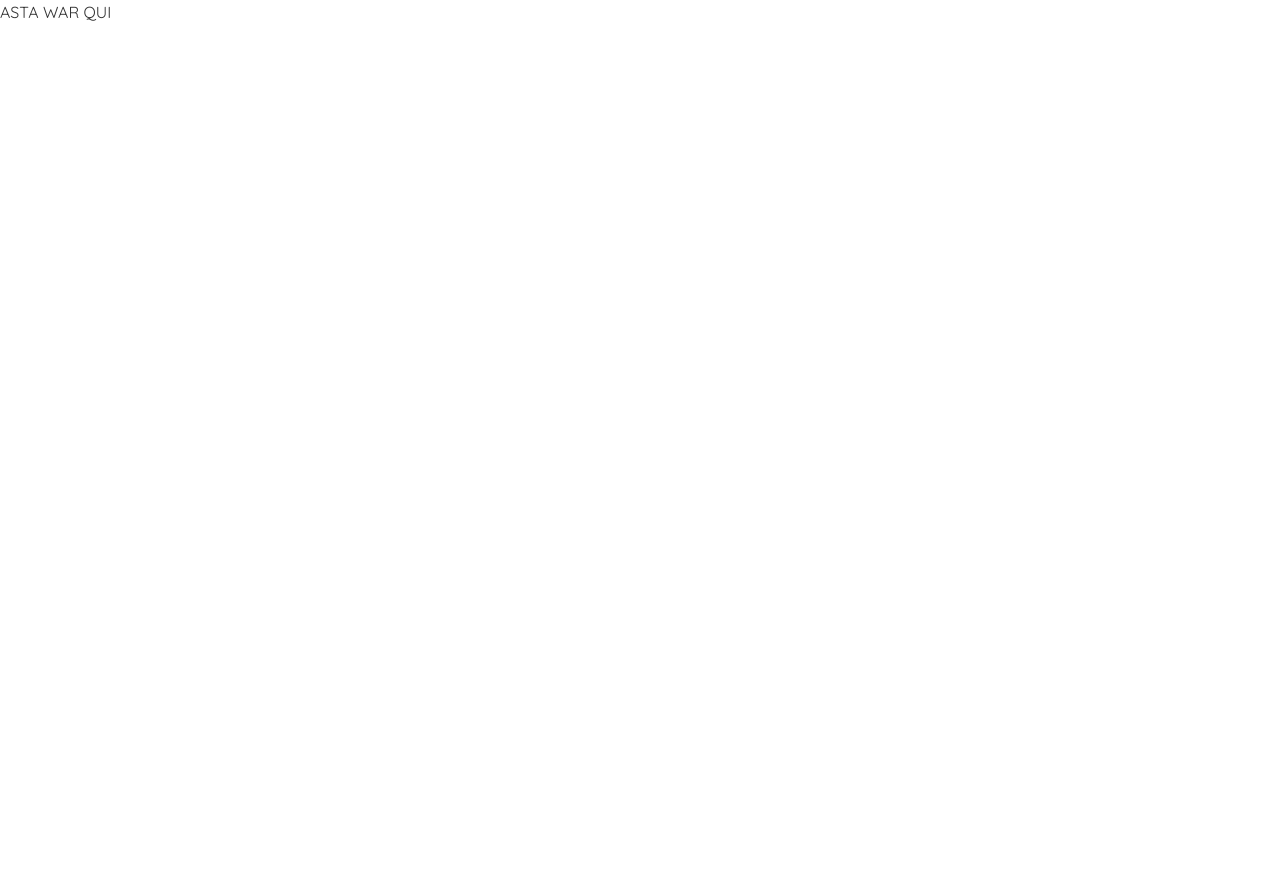
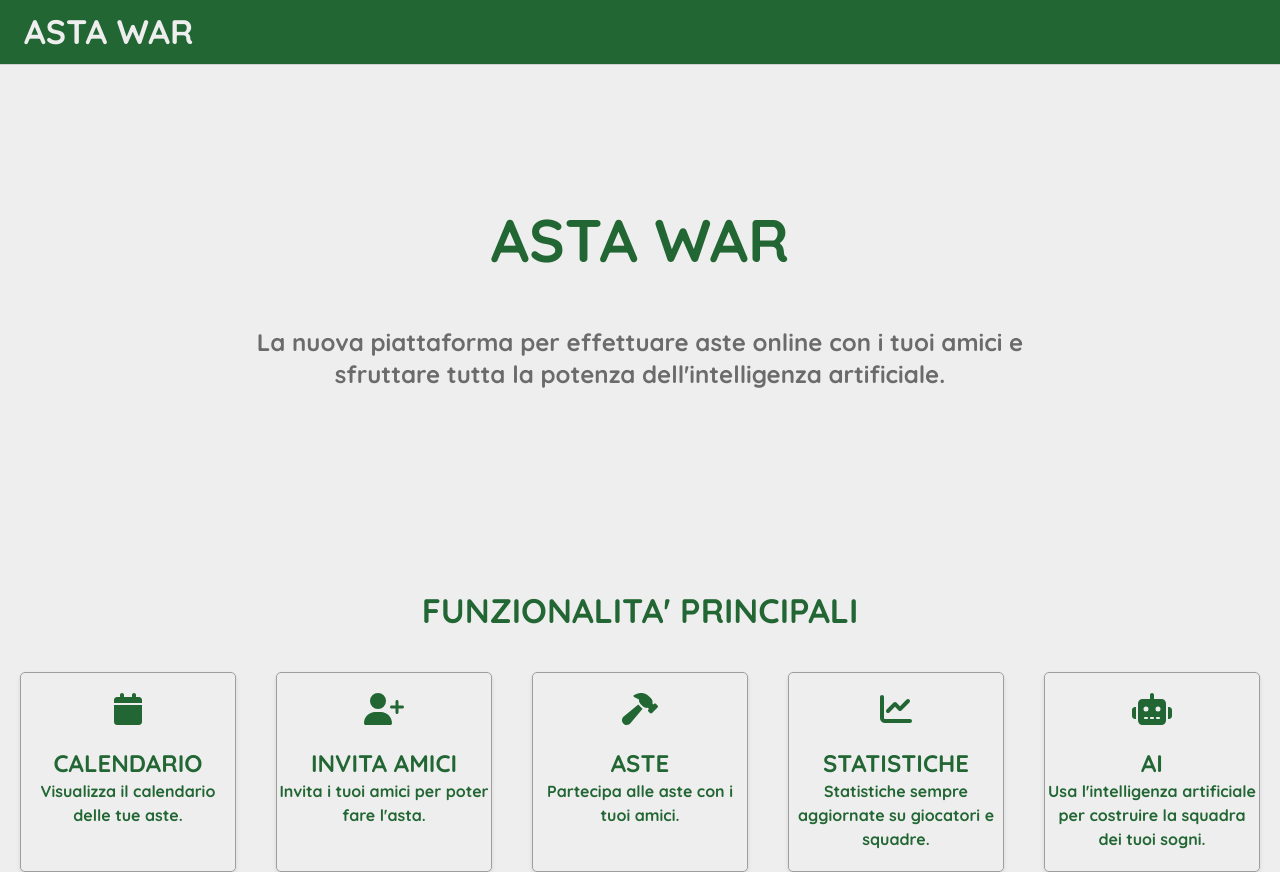
Before and after one commit to danielecomandini/astawar, a React (Vite) app: page / in a window 1280 px wide. Before the commit the page ends 800 px from the top, so only its background shows below. Built offline with nearby package versions, Linux system fonts and the light colour scheme.

Commit message:
Nuova pagina iniziale

```diff
--- a/src/App.tsx
+++ b/src/App.tsx
@@ -1,5 +1,13 @@
+import AstaWarHeader from "./UI/layout/AstaWarHeader";
+import AstaWarIndex from "./UI/layout/AstaWarIndex";
+
 const App = () => {
-  return <>ASTA WAR QUI</>;
+  return (
+    <>
+      <AstaWarHeader />
+      <AstaWarIndex />
+    </>
+  );
 };
 
 export default App;
--- /dev/null
+++ b/src/UI/layout/AstaWarHeader.jsx
@@ -0,0 +1,21 @@
+import { Drawer, Toolbar } from "@mui/material";
+import { AW_COLORS } from "../themes/AstaWarTheme";
+import AWText from "../elements/AWText";
+
+const AstaWarHeader = () => {
+  return (
+    <Drawer anchor="top" variant="permanent">
+      <Toolbar
+        sx={{
+          backgroundColor: AW_COLORS.headerBg,
+        }}
+      >
+        <AWText variant="h4" fontWeight="bold" color={AW_COLORS.headerText}>
+          ASTA WAR
+        </AWText>
+      </Toolbar>
+    </Drawer>
+  );
+};
+
+export default AstaWarHeader;
--- /dev/null
+++ b/src/UI/layout/AstaWarIndex.jsx
@@ -0,0 +1,146 @@
+import { Toolbar } from "@mui/material";
+import AWText from "../elements/AWText";
+import { AW_COLORS } from "../themes/AstaWarTheme";
+import AWCard from "../elements/AWCard";
+import {
+  faCalendar,
+  faChartLine,
+  faHammer,
+  faRobot,
+  faUserPlus,
+} from "@fortawesome/free-solid-svg-icons";
+import AWIcon from "../elements/AWIcon";
+
+const MAIN_FUNCTIONALITIES = [
+  {
+    label: "CALENDARIO",
+    icon: faCalendar,
+    desc: "Visualizza il calendario delle tue aste.",
+  },
+  {
+    label: "INVITA AMICI",
+    icon: faUserPlus,
+    desc: "Invita i tuoi amici per poter fare l'asta.",
+  },
+  {
+    label: "ASTE",
+    icon: faHammer,
+    desc: "Partecipa alle aste con i tuoi amici.",
+  },
+  {
+    label: "STATISTICHE",
+    icon: faChartLine,
+    desc: "Statistiche sempre aggiornate su giocatori e squadre.",
+  },
+  {
+    label: "AI",
+    icon: faRobot,
+    desc: "Usa l'intelligenza artificiale per costruire la squadra dei tuoi sogni.",
+  },
+];
+
+const AstaWarIndex = () => {
+  return (
+    <>
+      <Toolbar></Toolbar>
+      <section
+        style={{
+          textAlign: "center",
+          marginTop: "40px",
+        }}
+      >
+        <AWText
+          variant="h2"
+          fontWeight="bold"
+          color={AW_COLORS.headerBg}
+          sx={{
+            paddingTop: "100px",
+          }}
+        >
+          ASTA WAR
+        </AWText>
+        <AWText
+          variant="h5"
+          fontWeight="bold"
+          color={AW_COLORS.darkGrey}
+          sx={{
+            paddingTop: "50px",
+          }}
+        >
+          La nuova piattaforma per effettuare aste online con i tuoi amici e
+          <br />
+          sfruttare tutta la potenza dell'intelligenza artificiale.
+        </AWText>
+        <AWText
+          variant="h4"
+          fontWeight="bold"
+          color={AW_COLORS.headerBg}
+          sx={{
+            paddingTop: "200px",
+          }}
+        >
+          FUNZIONALITA' PRINCIPALI
+        </AWText>
+        <div style={{ display: "flex", justifyContent: "center" }}>
+          {MAIN_FUNCTIONALITIES.map((funct, idx) => (
+            <div
+              key={idx}
+              style={{
+                border: `1px solid ${AW_COLORS.grey}`,
+                borderRadius: "5px",
+                width: "400px",
+                height: "200px",
+                marginLeft: "20px",
+                marginRight: "20px",
+                marginTop: "40px",
+                boxShadow: "0 2px 4px rgba(0,0,0,0.1)",
+                transition: "box-shadow 0.3s ease-in-out",
+              }}
+              onMouseEnter={(e) => {
+                e.currentTarget.style.boxShadow = "0 6px 12px rgba(0,0,0,0.2)";
+              }}
+              onMouseLeave={(e) => {
+                e.currentTarget.style.boxShadow = "0 2px 4px rgba(0,0,0,0.1)";
+              }}
+            >
+              <div>
+                <AWIcon
+                  icon={funct.icon}
+                  size="2x"
+                  style={{
+                    marginTop: "20px",
+                    color: AW_COLORS.headerBg,
+                  }}
+                />
+              </div>
+              <div>
+                <AWText
+                  fontWeight="bold"
+                  color={AW_COLORS.headerBg}
+                  variant="h5"
+                  sx={{
+                    marginTop: "20px",
+                  }}
+                >
+                  {funct.label}
+                </AWText>
+              </div>
+              <div>
+                <AWText
+                  fontWeight="bold"
+                  color={AW_COLORS.headerBg}
+                  variant="h7"
+                  textAlign="justify"
+                >
+                  {funct.desc}
+                </AWText>
+              </div>
+            </div>
+          ))}
+        </div>
+      </section>
+    </>
+  );
+};
+
+export default AstaWarIndex;
--- a/src/UI/themes/AstaWarTheme.tsx
+++ b/src/UI/themes/AstaWarTheme.tsx
@@ -2,7 +2,9 @@ import { createTheme } from "@mui/material/styles";
 
 // Define the custom colors
 export const AW_COLORS = {
-  background: "#FFFFFF", // Background Color
+  background: "#EEEEEE", // Background Color
+  headerBg: '#226633',
+  headerText: '#EEEEEE',
   text: "#333333", // Text Color
   highlight: "#43A047", // Important Color
   black: "#000000",
```
